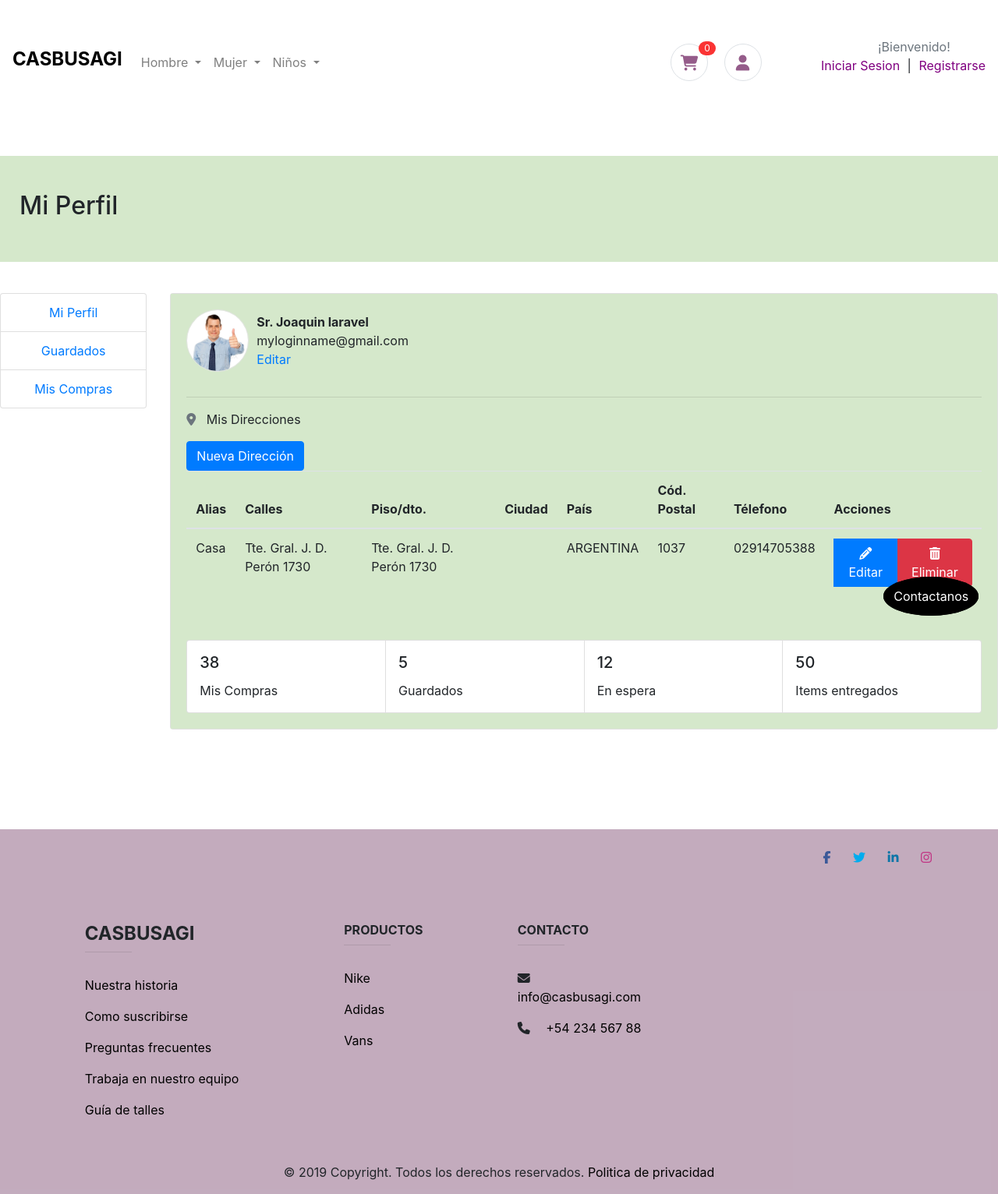
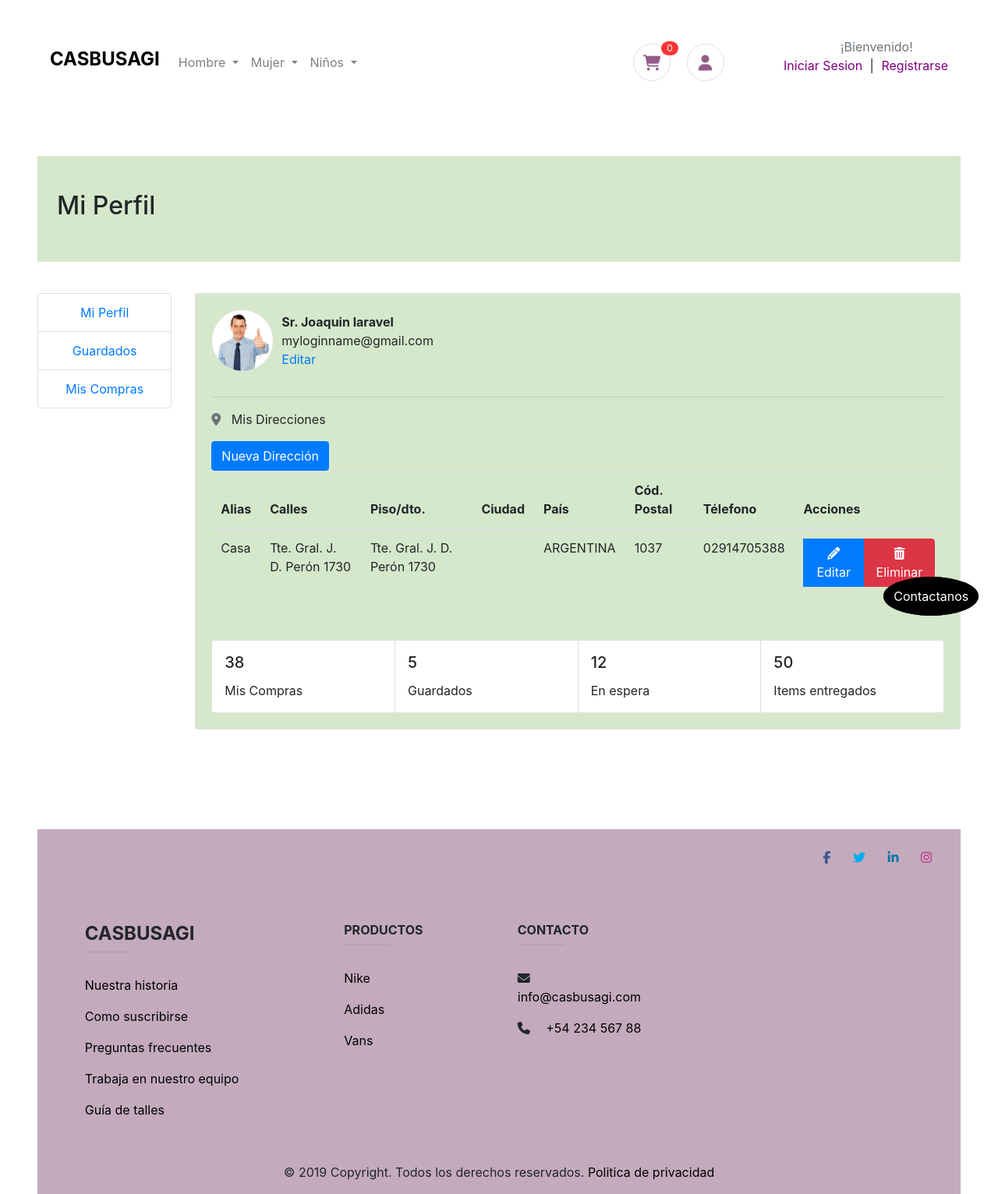
Before and after one commit to facucarrizo/e-commerce-6, a PHP site: page /usuario.php in a window 1280 px wide. Shown: the whole page at 78% size. Run offline with PHP 8.4, Linux system fonts and the light colour scheme; some libraries are stand-ins or nearby versions; grey boxes are pictures that could not be loaded.

Commit message:
mx-5 en usuario

```diff
--- a/Integrador/usuario.php
+++ b/Integrador/usuario.php
@@ -28,6 +28,7 @@
 
   <body>
       <a href="Contacto.html" id="aa" > Contactanos</a>
+      <div class="mx-5">
       <?php require_once"NAV.php" ?>
 
 
```
